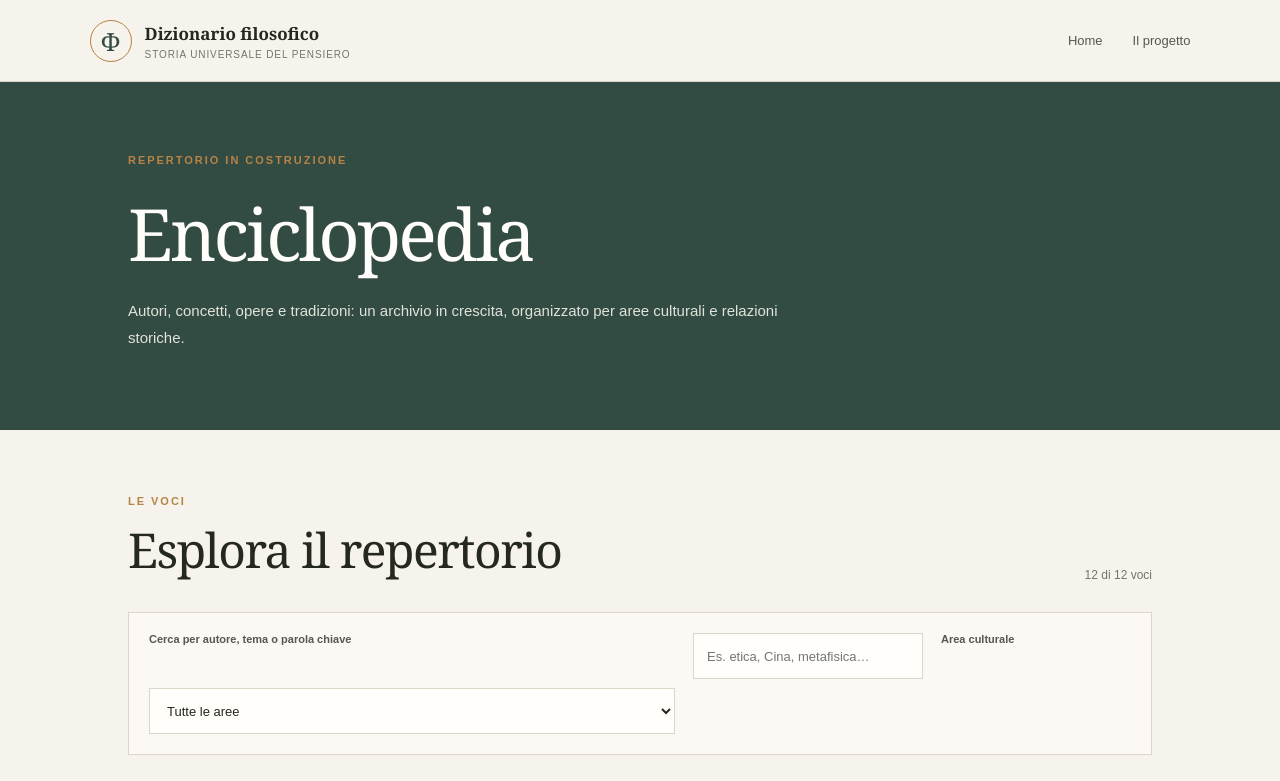
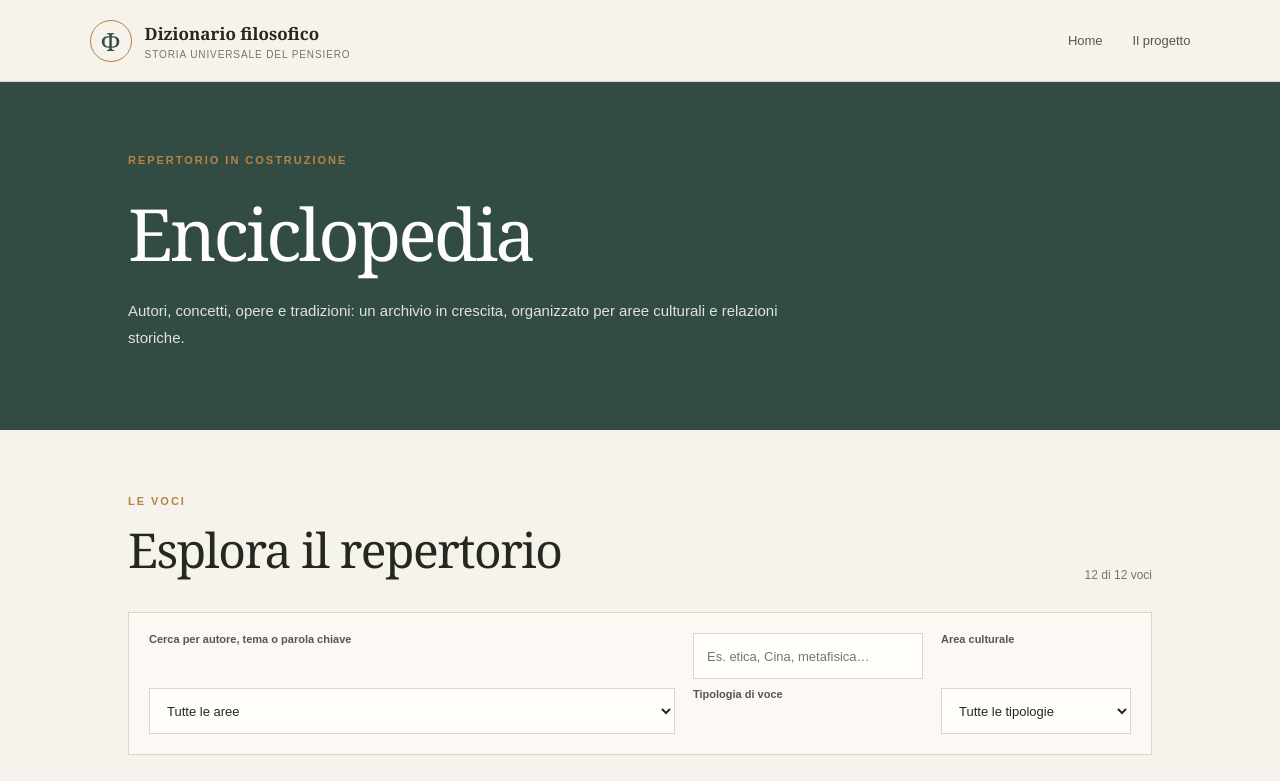
Before and after one commit to Marco19666/DizionarioFilosofico-, a Next.js app: page /enciclopedia in a window 1280 px wide. Shown: the top 781 px of the page. Built offline with nearby package versions, Linux system fonts and the light colour scheme.

Commit message:
Render entry type filter in encyclopedia archive

```diff
--- a/app/enciclopedia/page.tsx
+++ b/app/enciclopedia/page.tsx
@@ -38,6 +38,8 @@ export default function EncyclopediaPage() {
           <input id="archive-search" type="search" placeholder="Es. etica, Cina, metafisica…" value={query} onChange={(event) => setQuery(event.target.value)} />
           <label className="filter-label" htmlFor="archive-area">Area culturale</label>
           <select id="archive-area" value={area} onChange={(event) => setArea(event.target.value)}>{areas.map((item) => <option key={item}>{item}</option>)}</select>
+          <label className="filter-label" htmlFor="archive-kind">Tipologia di voce</label>
+          <select id="archive-kind" value={kind} onChange={(event) => setKind(event.target.value)}>{kinds.map((item) => <option key={item}>{item}</option>)}</select>
         </div>
         {filtered.length ? <div className="entry-grid">{filtered.map((entry) => (
           <Link className="entry-card archive-card" href={`/enciclopedia/${entry.slug}`} key={entry.id}>
```
